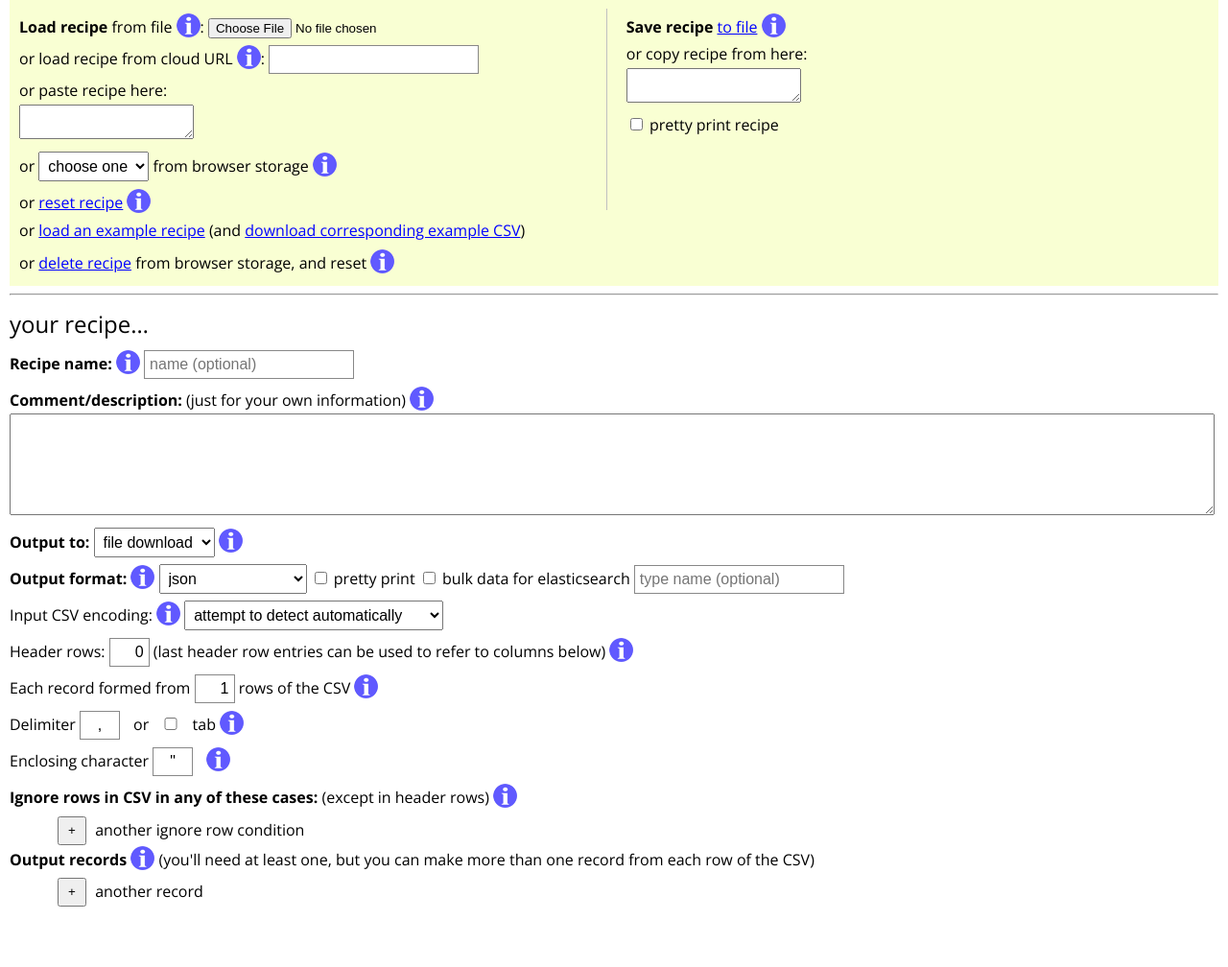
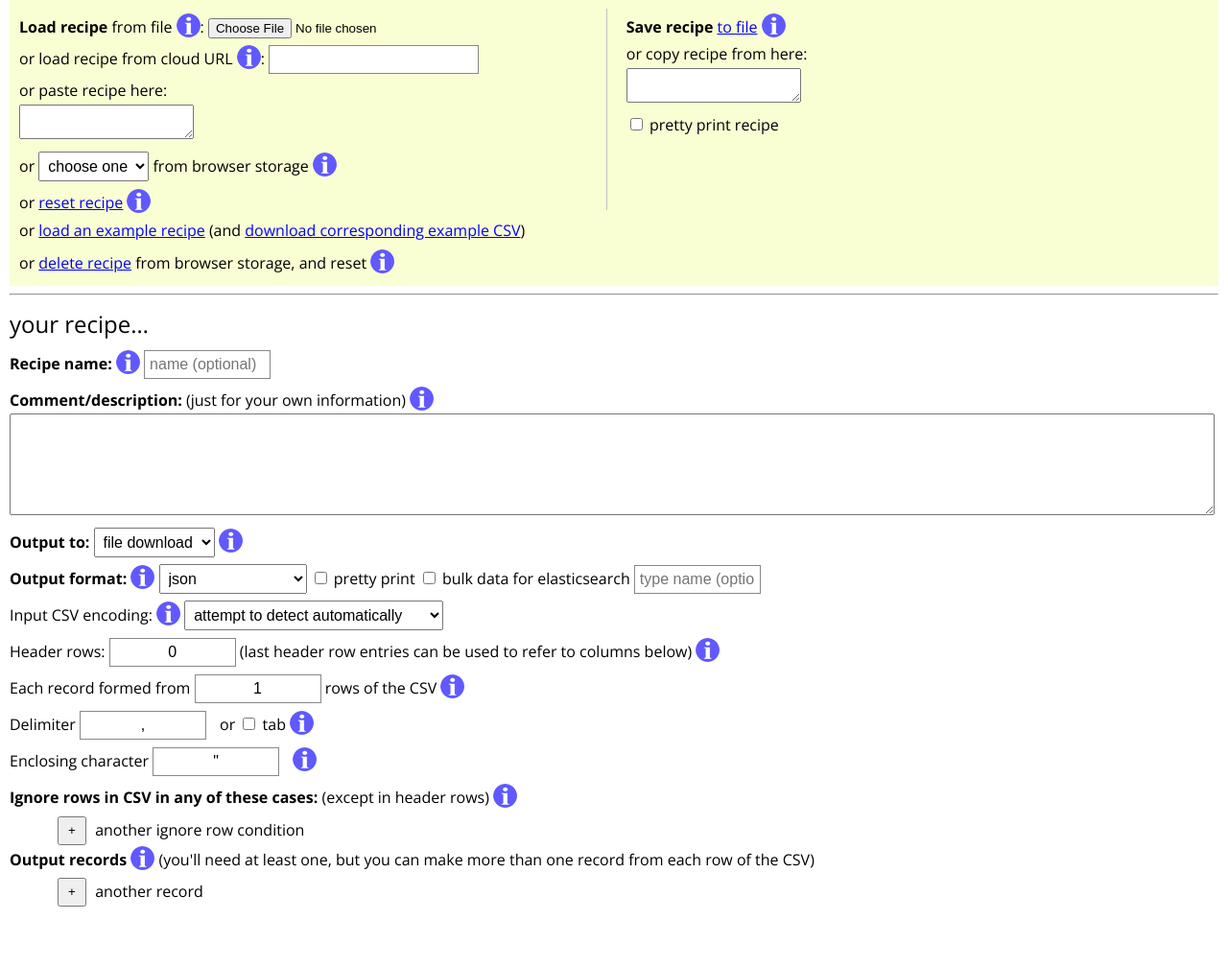
Before and after one commit to davidearl/jcomma, a PHP site: page / in a window 1280 px wide. Shown: the part 536-1544 px from the top of the page at 96% size. Run offline with PHP 8.4, Linux system fonts and the light colour scheme.

Commit message:
Adjust widths of text inputs - fixes #19
When a recipe is loaded, it adjusts the widths of text input boxes to
fit the content, within limits, and when you edit one, it gives you more
room to work in, and readjusts afterwards.

```diff
--- a/jcomma.css
+++ b/jcomma.css
@@ -64,6 +64,11 @@ body {
 .cfurtheroptions {
 	display: inline-block;
 }
+.cinput[type=text] {
+	width: 120px;
+	min-width: 120px;
+	max-width: 600px;
+}
 
 .cadd, .cremove, .cmove {
 	position: relative;
@@ -108,9 +113,9 @@ input[type=text] {
 	border: 1px solid #888;
 }
 
-.cshortinput {
-	width: 30px;
-	text-align: right;
+.cinput.cshortinput {
+	min-width: 30px;
+	text-align: center;
 }
 
 .ccontrolchar {
--- a/jcomma.js
+++ b/jcomma.js
@@ -144,6 +144,24 @@ $(function(){
 		$("#idelimitertab").prop({checked: $(this).val() == "\t"});
 	});
 
+	$("#iform").on("focus", ".cinput[type=text]", function(){
+		$(this).css({width: $(this).width()*5});
+	}).on("blur", ".cinput[type=text]", function(){
+		setinputwidth($(this));
+	});
+
+	function setinputwidth(j){
+		var jtest = $('<div style="display: inline-block; position: absolute; left: 10000;">').
+			text(j.val()).appendTo('body');
+		var w = jtest.width();
+		jtest.remove();
+		j.css({width: w});
+	}
+
+	function setinputwidths(){
+		$(".cinput[type=text]").each(function(idx,el){ setinputwidth($(el)); });
+	}
+
 	function recurse(level, jel){
 		/* use the DOM structure to create a corresponding JSON object to send to the API */
 		var j = {};
@@ -256,6 +274,7 @@ $(function(){
 		if (! ("delimiterChar" in recipe)) { recipe.delimiterChar = ','; }
 		if (! ("enclosureChar" in recipe)) { recipe.enclosureChar = '"'; }
 		$.each(recipe, function(k, v){ populate(k, v, $("#iform")); });
+		setinputwidths();
 		$("#idelimitertab").prop({checked: $("#idelimiter").val() == "\t"});
 		toggleqif();
 		sorting();
```
